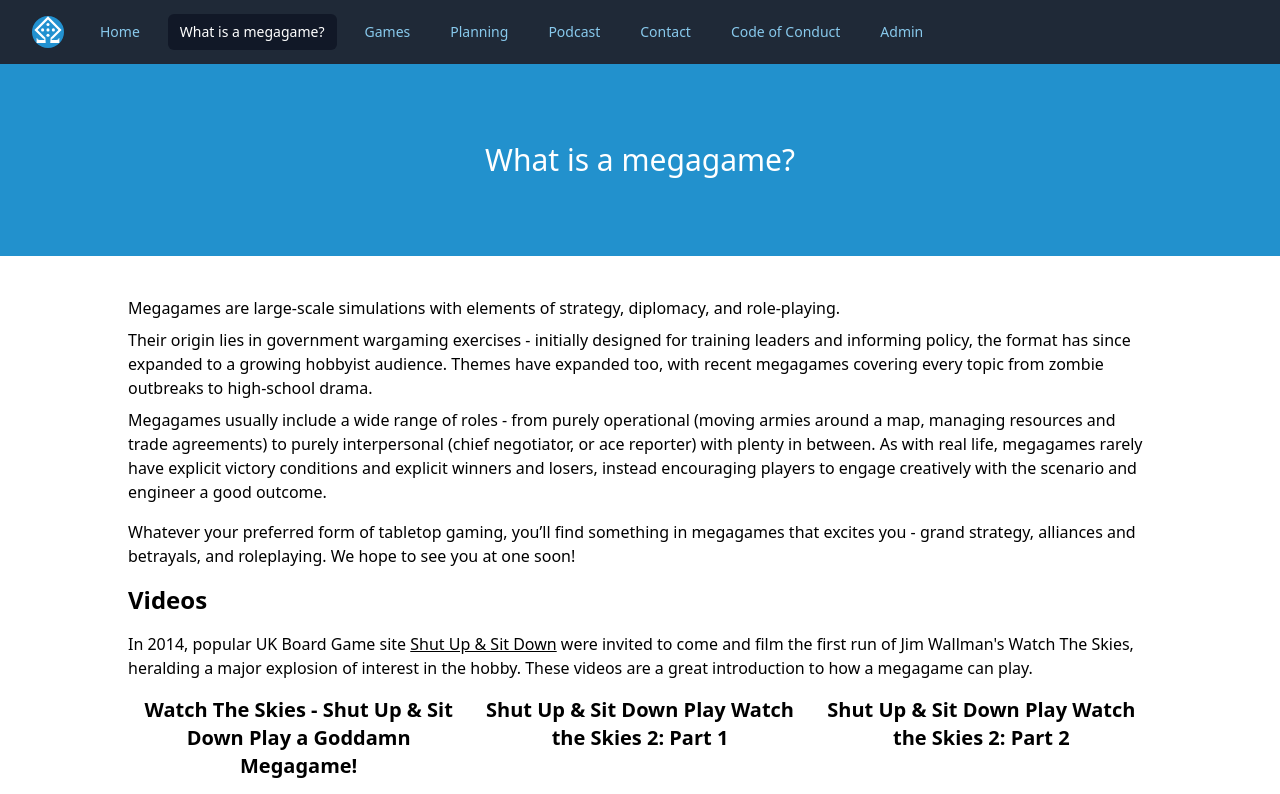
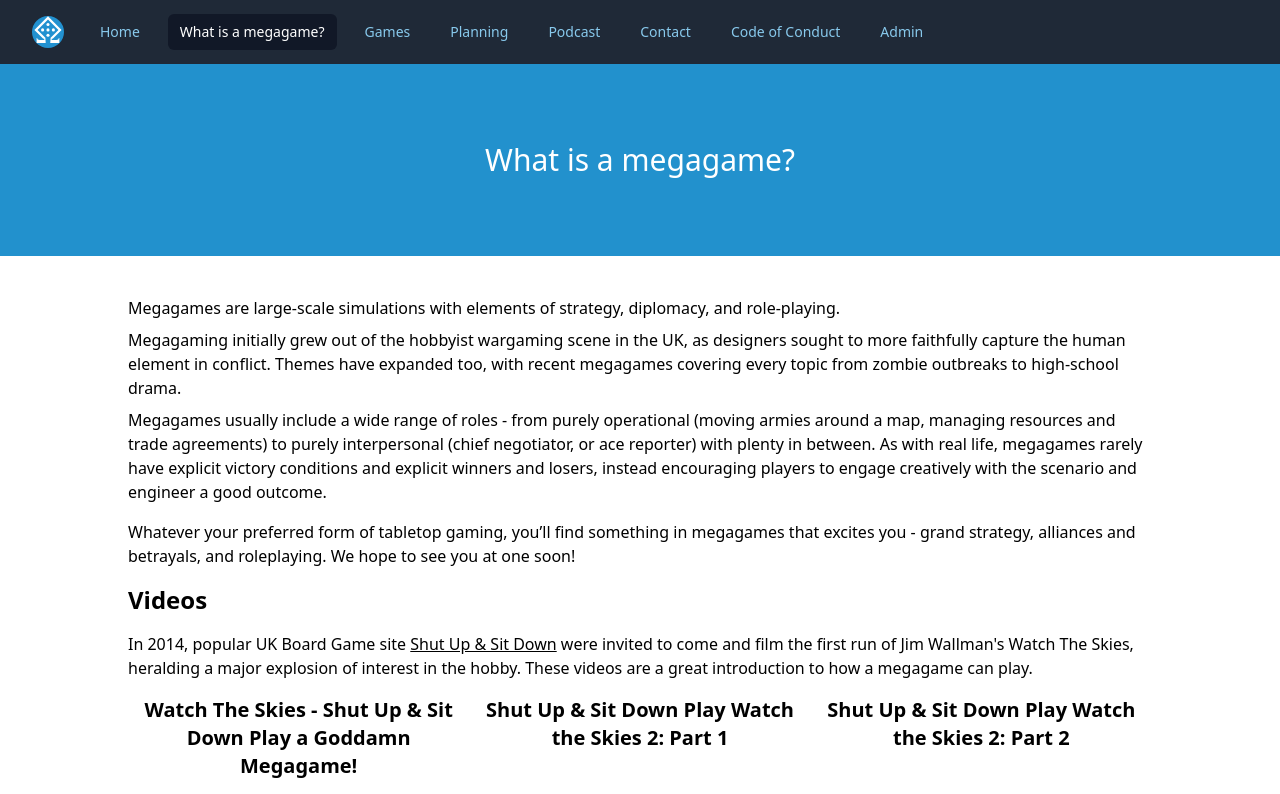
Before and after one commit to PatrickRose/omega-website, a Next.js app: page /about-megagames in a window 1280 px wide. Shown: the top 794 px of the page. Built offline with nearby package versions, Linux system fonts and the light colour scheme; grey boxes are pictures that could not be loaded; a web font is replaced by a local one.

Commit message:
Update about-megagames.tsx

```diff
--- a/src/pages/about-megagames.tsx
+++ b/src/pages/about-megagames.tsx
@@ -49,9 +49,9 @@ export default function AboutMegagames() {
             </p>
 
             <p>
-                Their origin lies in government wargaming exercises - initially designed for training leaders and
-                informing policy, the format has since expanded to a growing hobbyist audience. Themes have expanded
-                too, with recent megagames covering every topic from zombie outbreaks to high-school drama.
+                Megagaming initially grew out of the hobbyist wargaming scene in the UK, as designers sought
+                to more faithfully capture the human element in conflict. Themes have expanded too, with
+                recent megagames covering every topic from zombie outbreaks to high-school drama.
             </p>
 
             <p className="py-2">
```
